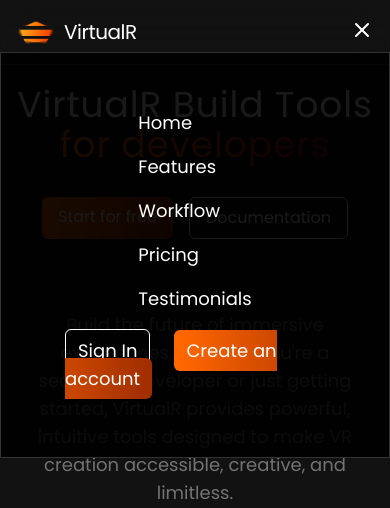
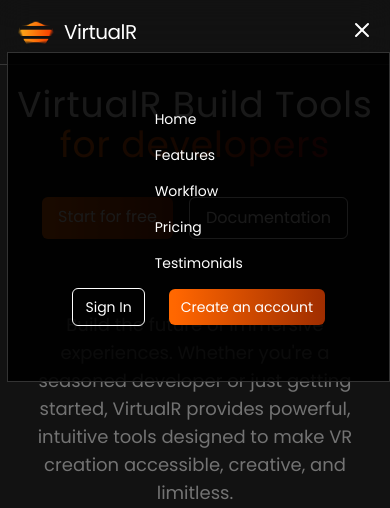
Before and after one commit to PratyushPrasun/VirtualR, a React (Vite) app: page / in a window 390 px wide. Both pictures are taken after a click on the button 362 px from the left and 29 px from the top of the page. Shown: the top 508 px of the page. Built offline with nearby package versions, Linux system fonts and the light colour scheme.

Commit message:
Update Navbar.jsx

```diff
--- a/src/Components/Navbar.jsx
+++ b/src/Components/Navbar.jsx
@@ -83,7 +83,7 @@ const Navbar = () => {
         {mobileDrawerOpen && (
           <div
             ref={drawerRef}
-            className="fixed right-0 z-10 bg-black/90  border border-neutral-700/80  w p-12 flex flex-col justify-center items-center lg:hidden text-white text-lg sm:text-md"
+            className="fixed right-0 z-10 bg-black/90  border border-neutral-700/80  w p-12 flex flex-col justify-center items-center lg:hidden text-white text-sm"
           >
             <ul>
               {navItems.map((item, index) => (
```
